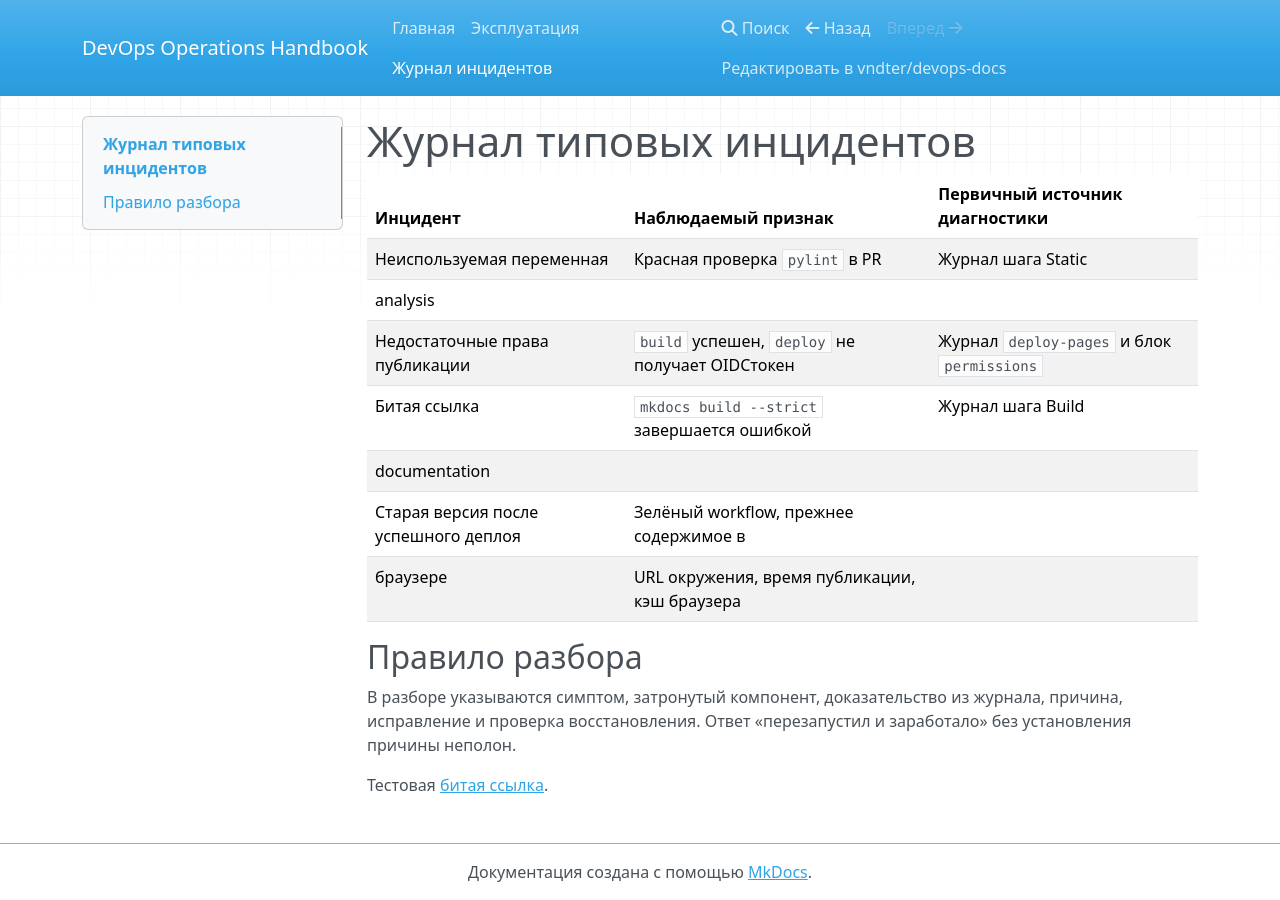
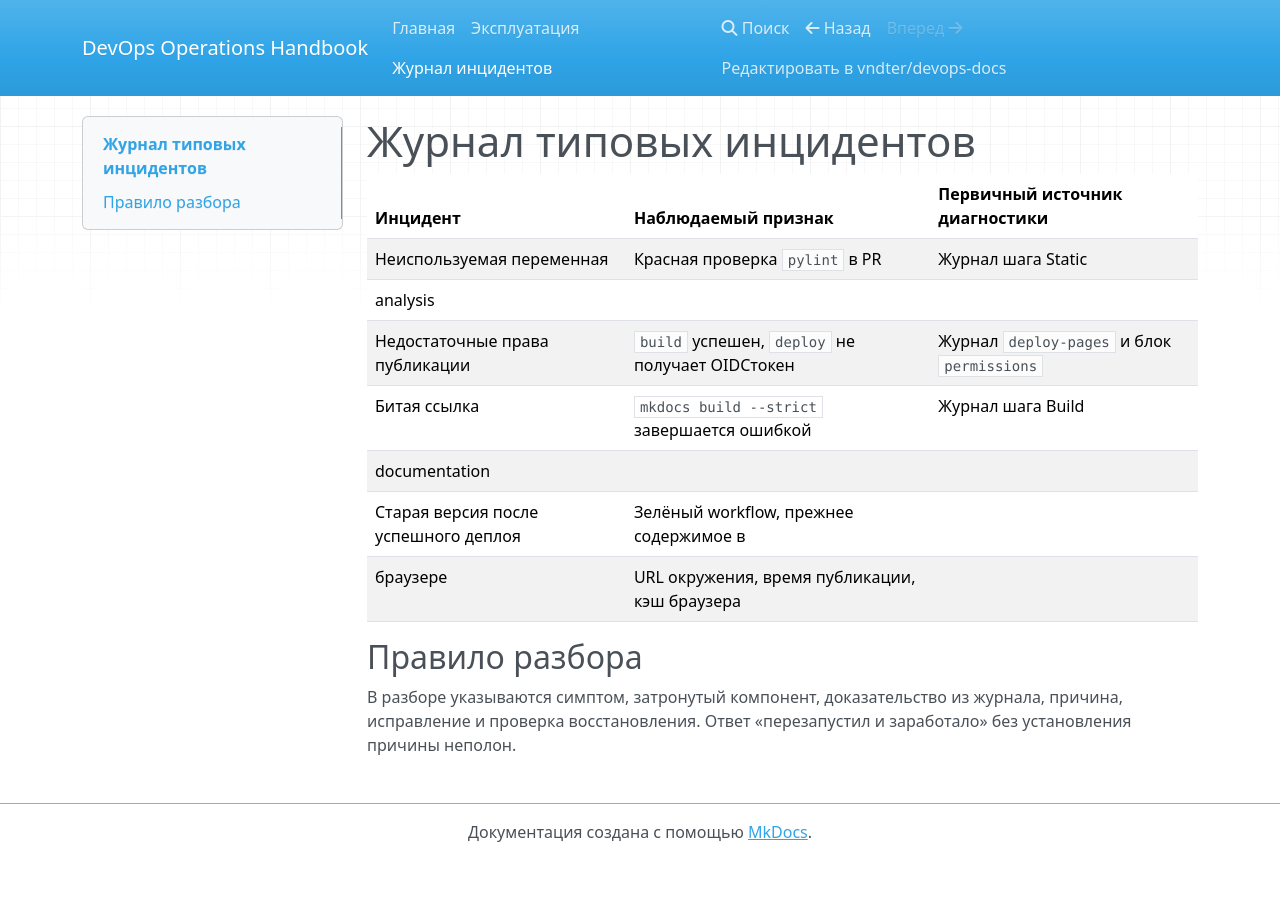
Before and after one commit to vndtr/devops-docs, an MkDocs documentation site: the page built from docs/incidents.md, in a window 1280 px wide. Built offline with MkDocs 1.6.1, drawn with Linux system fonts in a browser that asks for light colours; nearby versions of some CDN libraries.

Commit message:
test: remove broken link

```diff
--- a/docs/incidents.md
+++ b/docs/incidents.md
@@ -15,5 +15,3 @@ documentation |
 В разборе указываются симптом, затронутый компонент, доказательство из журнала,
 причина, исправление и проверка восстановления. Ответ «перезапустил и заработало»
 без установления причины неполон.
-
-Тестовая [битая ссылка](missing-page.md).
```
